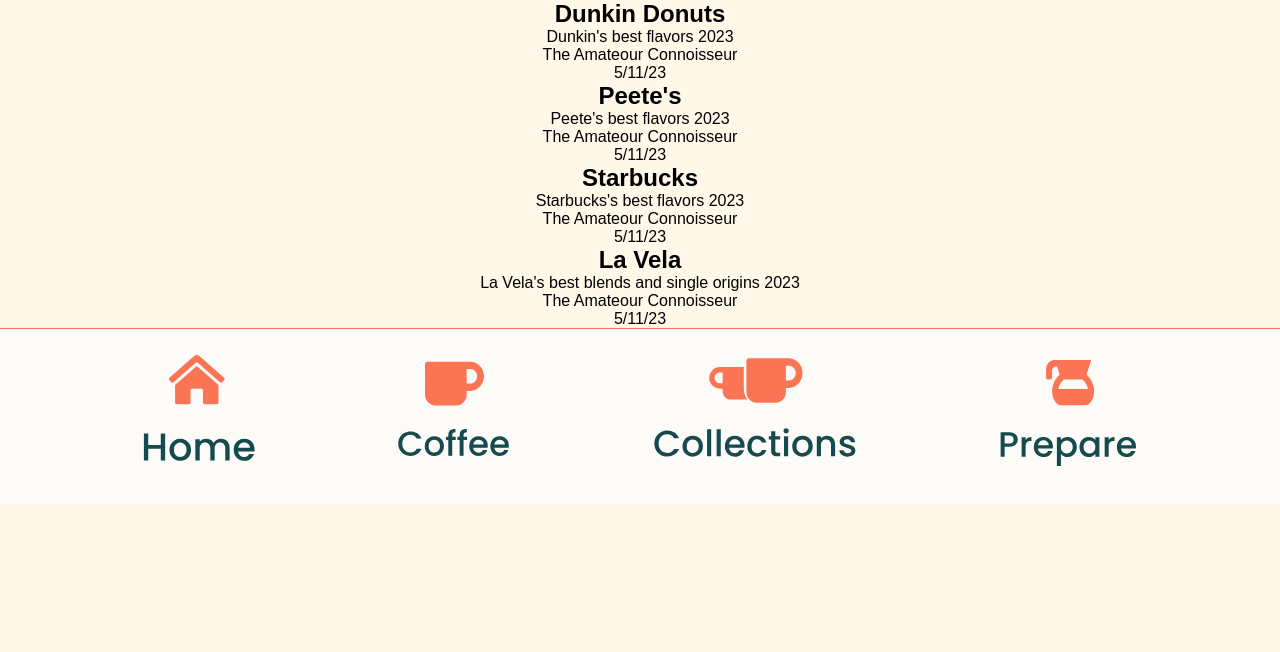
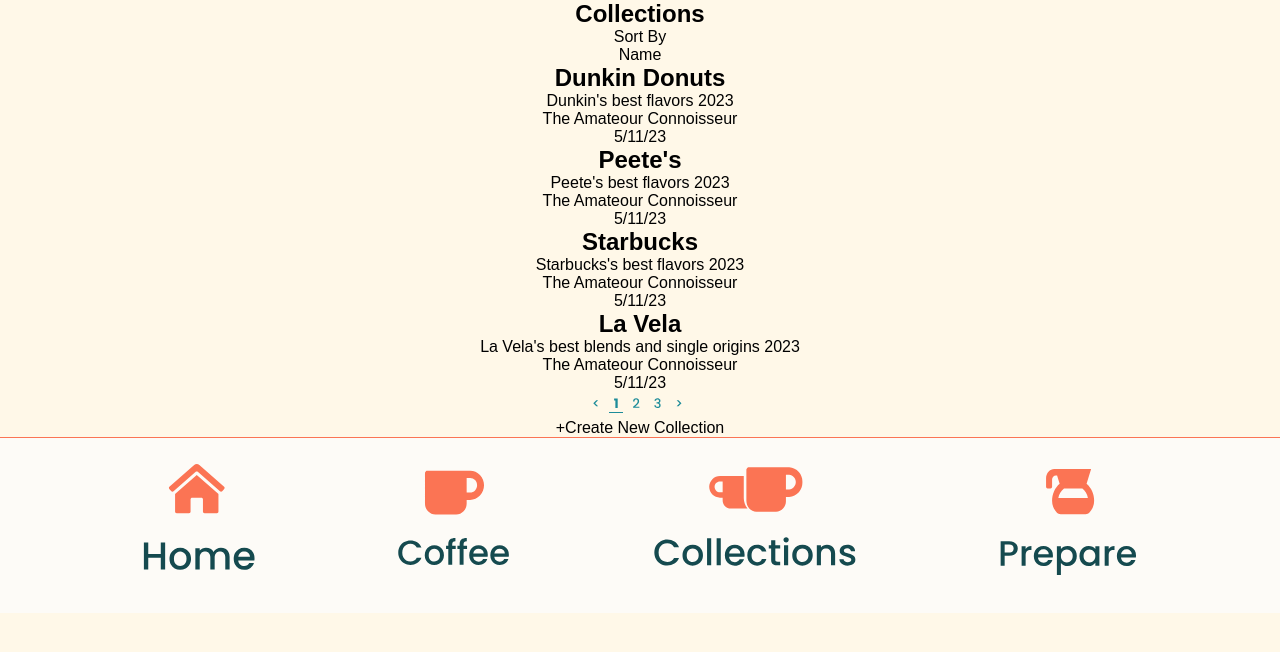
Before and after one commit to liannemoreno/coffee-buddy, a React (Create React App) app: page /collections in a window 1280 px wide. Shown: the top 652 px of the page. Built offline with nearby package versions, Linux system fonts and the light colour scheme; no server answers.

Commit message:
formated page

```diff
--- a/src/pages/Collections/Collections.js
+++ b/src/pages/Collections/Collections.js
@@ -1,22 +1,34 @@
 import React from 'react';
 import Footer from '../../components/Footer/Footer.js';
+import pages from '../../assets/logos/nav-bar/pages.svg'
 
 
 function Collections({ collections }) {
-    // const { collection_name, collection_description, user } = collections;
+
 
     return (
         <>
-       <section className="collections">
-            <div>
+            <section className="collections_page">
+                <h1 className="collections__title">Collections</h1>
+                <div className="collections__sort-by">
+                    <p className="collections__sorty-by--title">Sort By</p>
+                    <p className="collections__sorty-by--name">Name</p>
+                </div>
+                <div className="collections">
                     {collections.map(collection => (
-                    <div key={collection.id}>
-                        <h2>{collection.collection_name}</h2>
-                        <p>{collection.collection_description}</p>
-                        <p>{collection.user}</p>
-                        <p>{new Date().toLocaleString("en-US", {dateStyle:'short'})}</p>
+                        <div className="collection" key={collection.id}>
+                            <h2 className="collection_name">{collection.collection_name}</h2>
+                            <p className="collection__desc">{collection.collection_description}</p>
+                            <p className="collection__user">{collection.user}</p>
+                            <p className="collection__time">{new Date().toLocaleString("en-US", { dateStyle: 'short' })}</p>
                         </div>
                     ))}
+                </div>
+                <div className="collections__pages">
+                    <img src={pages} alt="pages image 123"></img>
+                </div>
+                <div className="collections__new">
+                    <p className="collections__new--header">+Create New Collection</p>
                 </div>
             </section>
             <Footer />
```
Also changed, not shown: src/assets/logos/nav-bar/pages.svg (added). Lines whose indentation alone changed are shown as unchanged.
